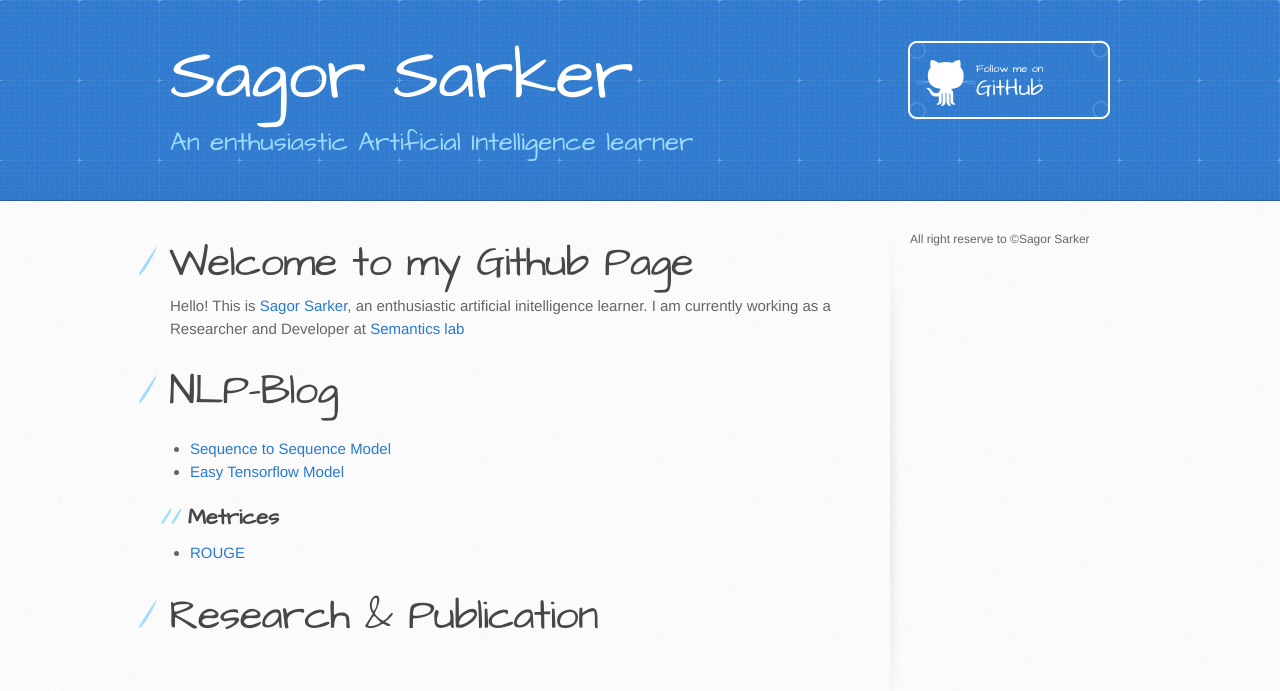
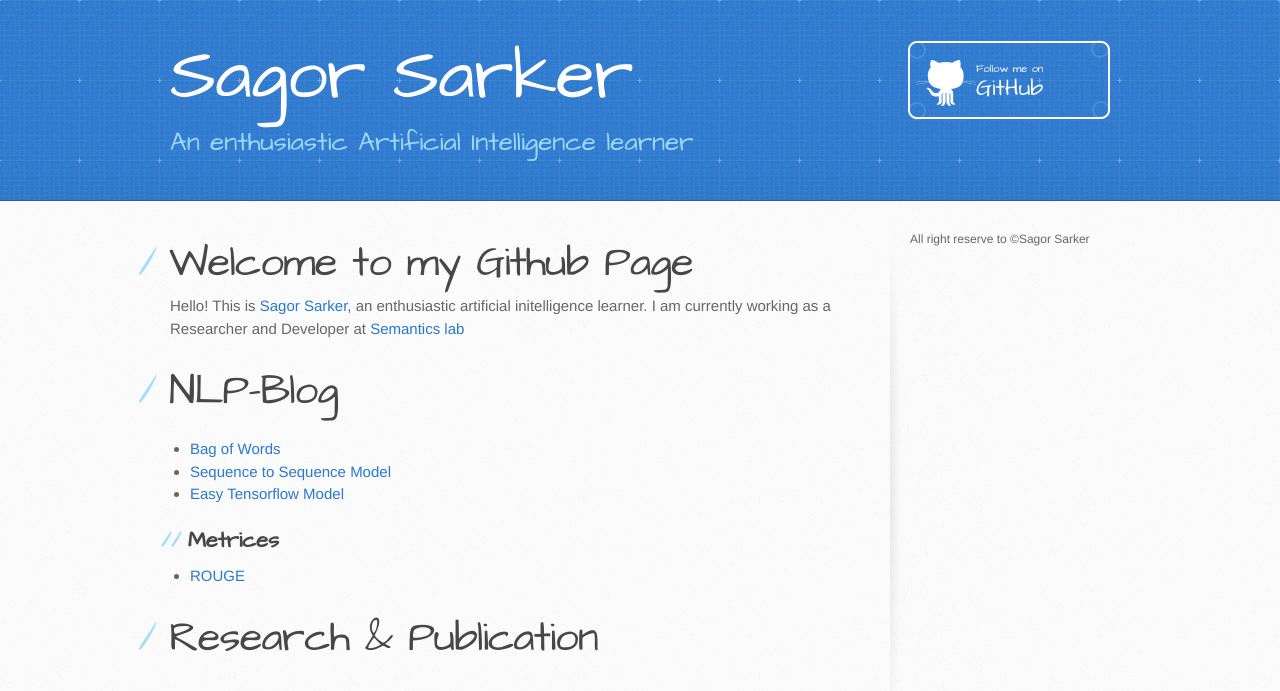
Before and after one commit to sagorbrur/sagorbrur.github.io, a Jekyll site: the page built from index.md, in a window 1280 px wide. Shown: the top 691 px of the page. Built offline with Jekyll 4.4.1, drawn with Linux system fonts in a browser that asks for light colours; our own code applies the rules of GitHub Pages for plain Markdown files.

Commit message:
Update index.md

```diff
--- a/index.md
+++ b/index.md
@@ -2,6 +2,7 @@
 Hello! This is [Sagor Sarker](https://www.linkedin.com/in/sagor-sarker/), an enthusiastic artificial initelligence learner.
 I am currently working as a Researcher and Developer at [Semantics lab](http://semanticslab.net/)
 # NLP-Blog
+* [Bag of Words](bow.md)
 * [Sequence to Sequence Model](seq2seq-model)
 * [Easy Tensorflow Model](easy-tensorflow.md)
 ## Metrices
```
